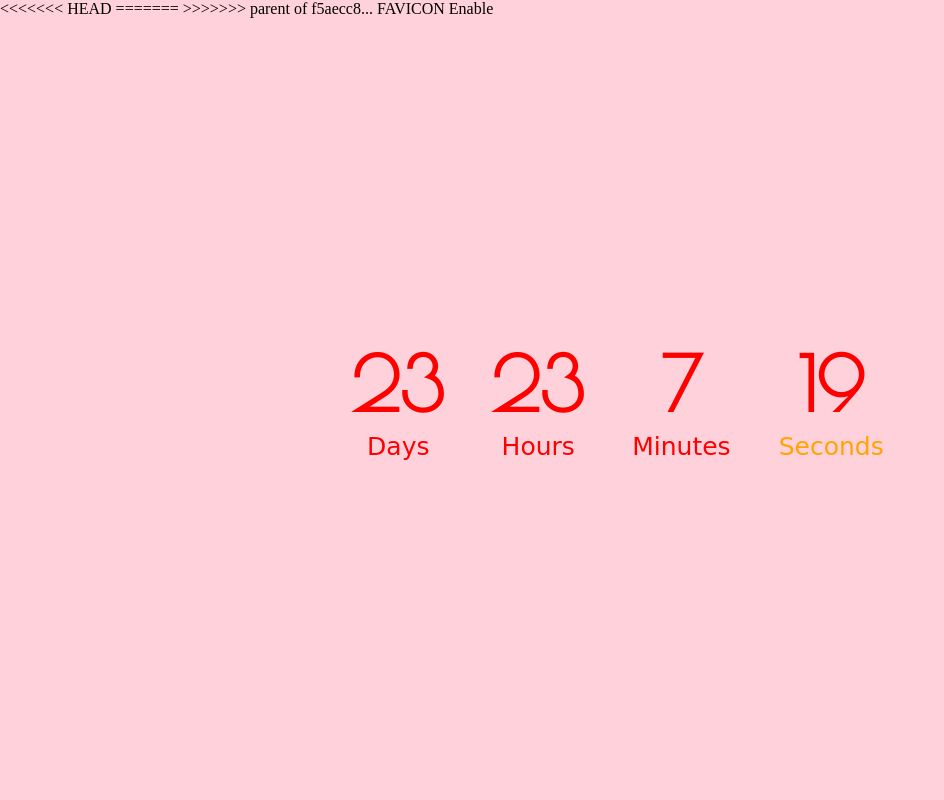
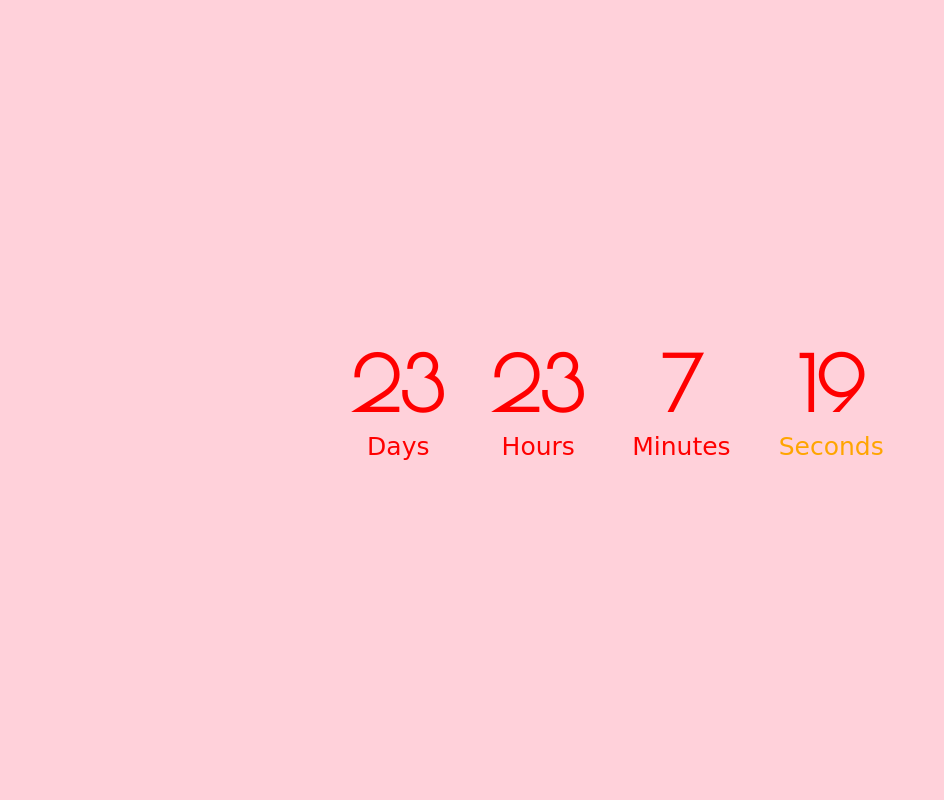
Before and after one commit to aday1/MonthlyBeats, a PHP site: page /includes/footer.php in a window 1280 px wide. Shown: the whole page, without its empty margins (0-944 px from the left). Run offline with PHP 8.4, Linux system fonts and the light colour scheme; some libraries are stand-ins or nearby versions; some web fonts are replaced.

Commit message:
I'm new to GIT
Sorry

```diff
--- a/includes/footer.php
+++ b/includes/footer.php
@@ -15,12 +15,6 @@
 <link rel='stylesheet' href='https://fonts.googleapis.com/css?family=Plaster|Poiret+One'>
 
       <link rel="stylesheet" href="css/style.css">
-<<<<<<< HEAD
-
-=======
-
->>>>>>> parent of f5aecc8... FAVICON Enable
-
 </head>
 
 <body>
```
